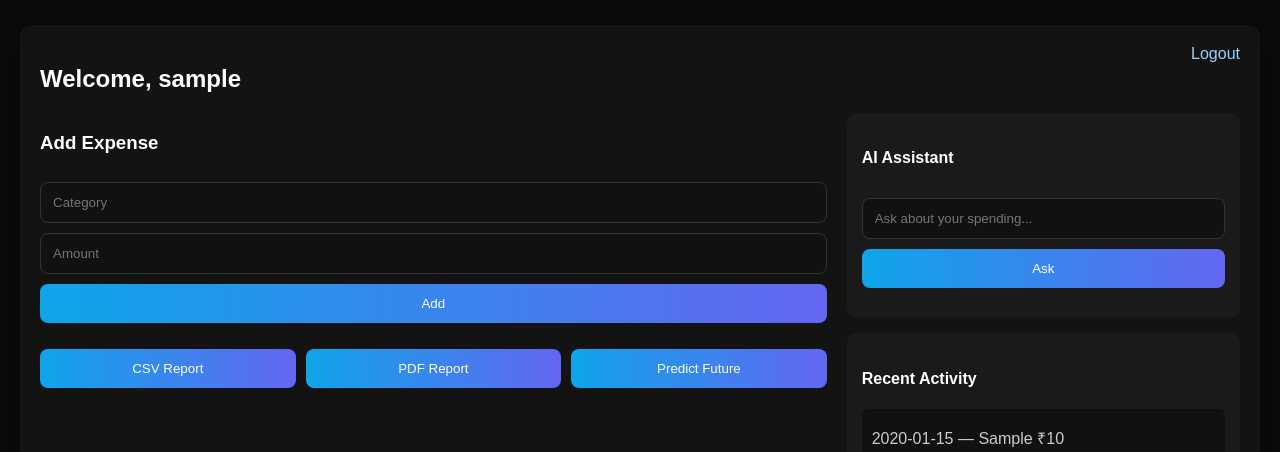
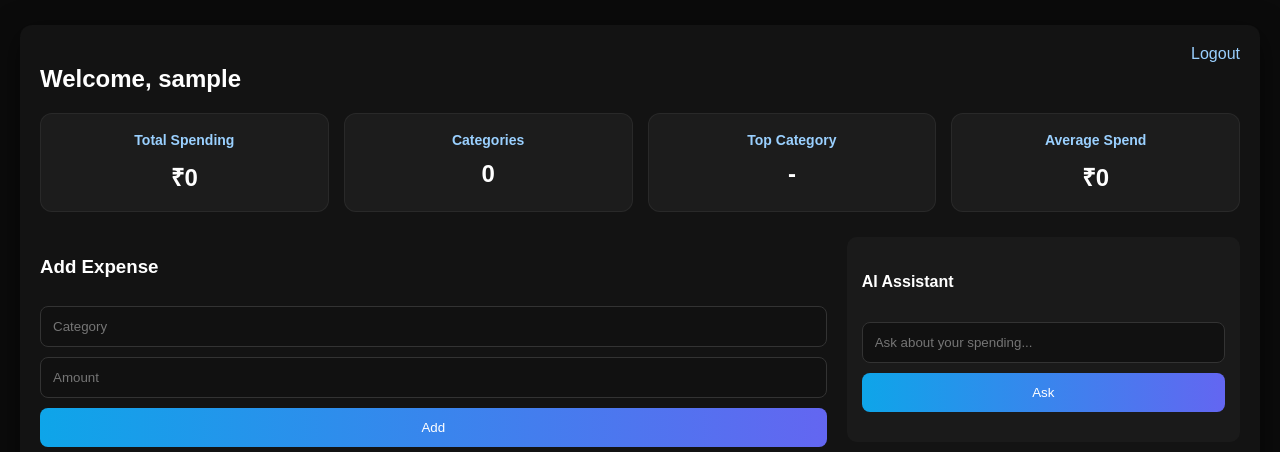
Before and after one commit to OMni-Uni-CoDe/financial_assistant_pro, a Flask app: page /dashboard in a window 1280 px wide. Shown: the top 452 px of the page. Run offline with Flask 3, Linux system fonts and the light colour scheme; a user stored in the database is signed in; tables that the repository leaves empty hold one stand-in row (values such as "Sample post").

Commit message:
Clean dashboard templates and improve dashboard UI

````diff
--- a/static/dashboard.js
+++ b/static/dashboard.js
@@ -1,5 +1,6 @@
 document.addEventListener("DOMContentLoaded", () => {
 
+    ```
 const expenseForm = document.getElementById("expenseForm");
 const askForm = document.getElementById("askForm");
 
@@ -7,9 +8,13 @@ document.addEventListener("DOMContentLoaded", () => {
 const prediction = document.getElementById("prediction");
 const responseBox = document.getElementById("response");
 
-    // Add expense
+// =========================
+// Add Expense
+// =========================
+
 if (expenseForm) {
     expenseForm.addEventListener("submit", async (e) => {
+
         e.preventDefault();
 
         const formData = new FormData(expenseForm);
@@ -22,17 +27,25 @@ document.addEventListener("DOMContentLoaded", () => {
         const data = await res.json();
 
         expenseMsg.innerText =
-                data.message || "Expense added successfully";
+            data.message || "Expense added successfully.";
+
+        expenseForm.reset();
 
         loadHistory();
         loadCharts();
     });
 }
 
-    // AI
+// =========================
+// AI Assistant
+// =========================
+
 if (askForm) {
     askForm.addEventListener("submit", async (e) => {
+
         e.preventDefault();
+
+        responseBox.innerText = "Thinking...";
 
         const formData = new FormData(askForm);
 
@@ -44,25 +57,31 @@ document.addEventListener("DOMContentLoaded", () => {
         const data = await res.json();
 
         responseBox.innerText =
-                data.answer || "No response";
+            data.answer || "No response.";
     });
 }
 
+// =========================
 // Prediction
+// =========================
+
 const predictBtn = document.getElementById("predictBtn");
 
 if (predictBtn) {
     predictBtn.addEventListener("click", async () => {
 
         const res = await fetch("/predict_future");
-
         const data = await res.json();
 
-            prediction.innerText = data.prediction;
+        prediction.innerText =
+            data.prediction || "No prediction available.";
     });
 }
 
+// =========================
 // CSV
+// =========================
+
 const csvBtn = document.getElementById("csvBtn");
 
 if (csvBtn) {
@@ -71,7 +90,10 @@ document.addEventListener("DOMContentLoaded", () => {
     });
 }
 
+// =========================
 // PDF
+// =========================
+
 const pdfBtn = document.getElementById("pdfBtn");
 
 if (pdfBtn) {
@@ -79,6 +101,10 @@ document.addEventListener("DOMContentLoaded", () => {
         window.location.href = "/download_pdf";
     });
 }
+
+// =========================
+// History
+// =========================
 
 async function loadHistory() {
 
@@ -96,12 +122,12 @@ document.addEventListener("DOMContentLoaded", () => {
         data.history.forEach(item => {
 
             history.innerHTML += `
-                    <div>
-                        ${item.date}
+        < div >
+        ${ item.date }
                     —
-                        ${item.category}
-                        ₹${item.amount}
-                    </div>
+                    ${ item.category }
+                    ₹${ item.amount }
+                </div >
         `;
         });
 
@@ -110,6 +136,10 @@ document.addEventListener("DOMContentLoaded", () => {
     }
 }
 
+// =========================
+// Charts + Summary Cards
+// =========================
+
 async function loadCharts() {
 
     try {
@@ -117,17 +147,64 @@ document.addEventListener("DOMContentLoaded", () => {
         const res = await fetch("/get_data");
         const data = await res.json();
 
-            const canvas =
+        // =====================
+        // Summary Cards
+        // =====================
+
+        const totalSpent =
+            data.totals.reduce((a, b) => a + b, 0);
+
+        const totalCategories =
+            data.categories.length;
+
+        let topCategory = "-";
+
+        if (data.categories.length > 0) {
+
+            let maxIndex = 0;
+
+            data.totals.forEach((value, index) => {
+
+                if (value > data.totals[maxIndex]) {
+                    maxIndex = index;
+                }
+
+            });
+
+            topCategory =
+                data.categories[maxIndex];
+        }
+
+        const averageSpend =
+            totalCategories > 0
+                ? totalSpent / totalCategories
+                : 0;
+
+        document.getElementById("totalSpent").innerText =
+            `₹${ totalSpent.toFixed(2) } `;
+
+        document.getElementById("totalCategories").innerText =
+            totalCategories;
+
+        document.getElementById("topCategory").innerText =
+            topCategory;
+
+        document.getElementById("averageSpend").innerText =
+            `₹${ averageSpend.toFixed(2) } `;
+
+        // =====================
+        // Pie Chart
+        // =====================
+
+        const pieCanvas =
             document.getElementById("categoryChart");
-
-            if (!canvas) return;
 
         if (window.categoryChartInstance) {
             window.categoryChartInstance.destroy();
         }
 
         window.categoryChartInstance =
-                new Chart(canvas, {
+            new Chart(pieCanvas, {
                 type: "pie",
                 data: {
                     labels: data.categories,
@@ -137,12 +214,39 @@ document.addEventListener("DOMContentLoaded", () => {
                 }
             });
 
+        // =====================
+        // Trend Chart
+        // =====================
+
+        const trendCanvas =
+            document.getElementById("trendChart");
+
+        if (window.trendChartInstance) {
+            window.trendChartInstance.destroy();
+        }
+
+        window.trendChartInstance =
+            new Chart(trendCanvas, {
+                type: "line",
+                data: {
+                    labels: data.dates,
+                    datasets: [{
+                        label: "Daily Spending",
+                        data: data.daily_totals,
+                        tension: 0.3
+                    }]
+                }
+            });
+
     } catch (err) {
+
         console.error(err);
+
     }
 }
 
 loadHistory();
 loadCharts();
+```
 
 });
--- a/static/style.css
+++ b/static/style.css
@@ -57,6 +57,43 @@ button {
     text-decoration: none;
 }
 
+/* ===== Dashboard Summary Cards ===== */
+
+.stats-grid {
+    display: grid;
+    grid-template-columns: repeat(4, 1fr);
+    gap: 15px;
+    margin: 20px 0 25px 0;
+}
+
+.stat-card {
+    background: rgba(255,255,255,.04);
+    border: 1px solid rgba(255,255,255,.06);
+    border-radius: 12px;
+    padding: 18px;
+    text-align: center;
+    transition: transform .2s ease;
+}
+
+    .stat-card:hover {
+        transform: translateY(-3px);
+    }
+
+    .stat-card h4 {
+        margin: 0;
+        color: #9ad0ff;
+        font-size: 14px;
+        font-weight: 600;
+    }
+
+    .stat-card p {
+        margin: 12px 0 0;
+        font-size: 24px;
+        font-weight: bold;
+    }
+
+/* ===== Main Layout ===== */
+
 .top-row {
     display: flex;
     gap: 20px;
@@ -108,6 +145,8 @@ button {
     white-space: pre-wrap;
 }
 
+/* ===== Charts ===== */
+
 .charts {
     margin-top: 25px;
     display: grid;
@@ -123,7 +162,14 @@ canvas {
     height: 350px !important;
 }
 
+/* ===== Mobile ===== */
+
 @media (max-width: 900px) {
+
+    .stats-grid {
+        grid-template-columns: repeat(2, 1fr);
+    }
+
     .charts {
         grid-template-columns: 1fr;
     }
@@ -136,4 +182,17 @@ canvas {
     .right {
         width: 100%;
     }
+
 }
+
+@media (max-width: 500px) {
+
+    .stats-grid {
+        grid-template-columns: 1fr;
+    }
+
+    .stat-card p {
+        font-size: 20px;
+    }
+
+}
--- a/templates/dashboard.html
+++ b/templates/dashboard.html
@@ -1,58 +1,94 @@
 {% extends "base.html" %}
 {% block content %}
+
 <div class="container">
+
     <a href="/logout" class="logout">Logout</a>
+
     <h2>Welcome, {{ username }}</h2>
 
+    <!-- Dashboard Stats -->
+    <div class="stats-grid">
+
+        <div class="stat-card">
+            <h4>Total Spending</h4>
+            <p id="totalSpent">₹0</p>
+        </div>
+
+        <div class="stat-card">
+            <h4>Categories</h4>
+            <p id="totalCategories">0</p>
+        </div>
+
+        <div class="stat-card">
+            <h4>Top Category</h4>
+            <p id="topCategory">-</p>
+        </div>
+
+        <div class="stat-card">
+            <h4>Average Spend</h4>
+            <p id="averageSpend">₹0</p>
+        </div>
+
+    </div>
 
     <div class="top-row">
+
         <div class="left">
+
             <h3>Add Expense</h3>
+
             <form id="expenseForm">
                 <input type="hidden" name="csrf_token" value="{{ csrf_token() }}">
                 <input type="text" name="category" placeholder="Category" required>
                 <input type="number" step="0.01" name="amount" placeholder="Amount" required>
                 <button type="submit">Add</button>
             </form>
+
             <p id="expenseMsg"></p>
-
 
             <div class="actions">
                 <button id="csvBtn">CSV Report</button>
                 <button id="pdfBtn">PDF Report</button>
                 <button id="predictBtn">Predict Future</button>
             </div>
+
             <p id="prediction"></p>
+
         </div>
 
+        <div class="right">
 
-        <div class="right">
             <div class="ai-card">
                 <h4>AI Assistant</h4>
+
                 <form id="askForm">
                     <input type="hidden" name="csrf_token" value="{{ csrf_token() }}">
-                    <input type="text" name="question" placeholder="Ask about your spending..." required>
+                    <input type="text"
+                           name="question"
+                           placeholder="Ask about your spending..."
+                           required>
                     <button type="submit">Ask</button>
                 </form>
+
                 <div id="response"></div>
                 <div id="confidence"></div>
+
             </div>
-
 
             <div class="history-card">
                 <h4>Recent Activity</h4>
                 <div id="history"></div>
             </div>
+
         </div>
+
     </div>
-
 
     <div class="charts">
         <canvas id="categoryChart"></canvas>
         <canvas id="trendChart"></canvas>
     </div>
+
 </div>
-
-
-<!-- The JS to drive charts/history is loaded from base.html -->
 {% endblock %}
````
Lines whose indentation alone changed are shown as unchanged.
